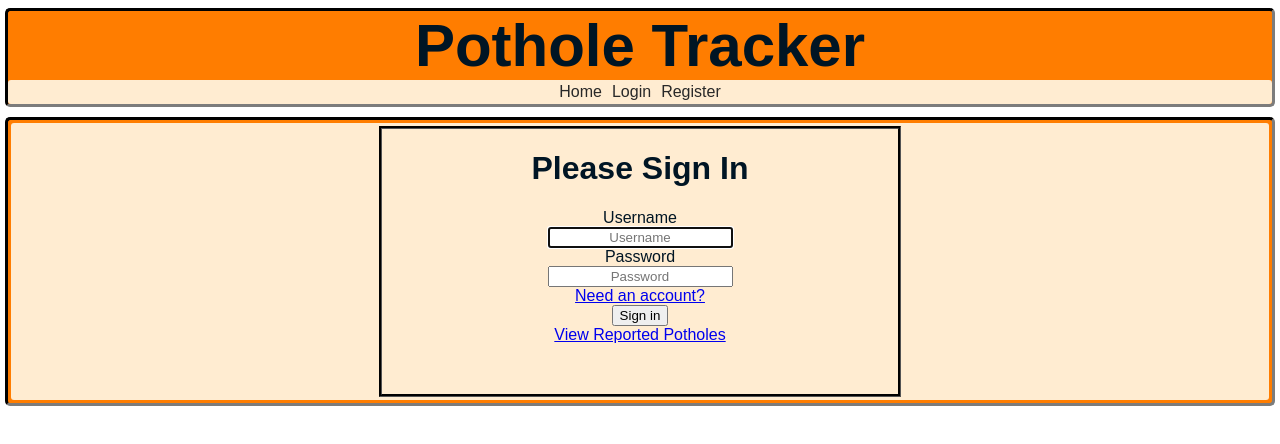
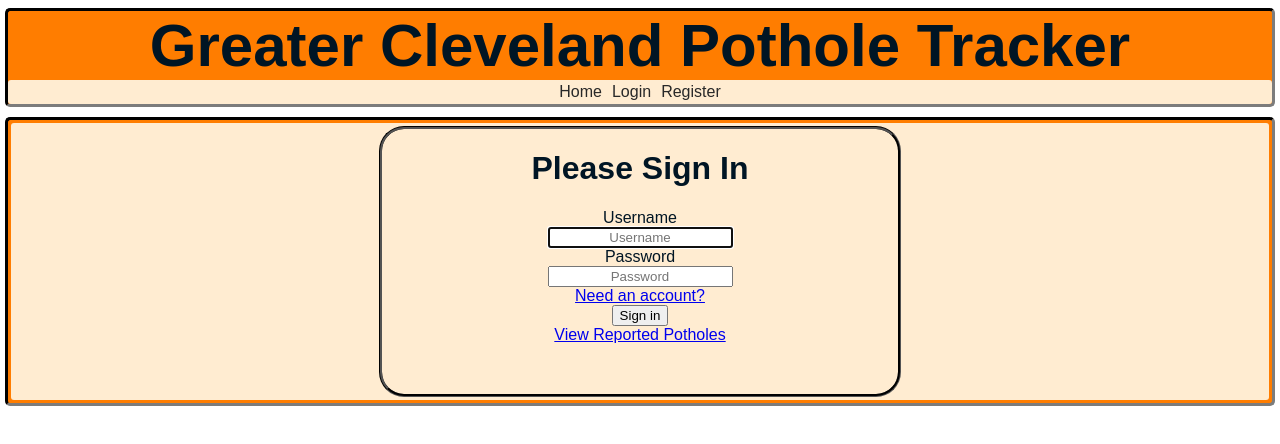
Before and after one commit to willsummy/TE-FinalCapstone, a Vue app in the folder vue/: page /login in a window 1280 px wide. Shown: the top 444 px of the page. Built offline with nearby package versions, Linux system fonts and the light colour scheme; no server answers.

Commit message:
messing with css

```diff
--- a/vue/src/App.vue
+++ b/vue/src/App.vue
@@ -1,7 +1,7 @@
 <template>
   <div id="app">
     <div id="header">
-      <h1 id="title">Pothole Tracker</h1>
+      <h1 id="title">Greater Cleveland Pothole Tracker</h1>
       <div id="nav">
         <router-link id='homelink' class="routerlink" v-bind:class="{ bold: $route.path == '/' }" v-bind:to="{ name: 'home' }">Home</router-link>
         <router-link id='loginlink' class="routerlink" v-bind:class="{ bold: $route.path == '/login' }" v-bind:to="{ name: 'login' }" v-if="$store.state.token == ''">Login</router-link>
@@ -82,4 +82,6 @@ export default {
   text-decoration: underline;
 }
 
+
+
 </style>
--- a/vue/src/components/GoogleMap.vue
+++ b/vue/src/components/GoogleMap.vue
@@ -1,10 +1,10 @@
 <template>
   <div id="mapdiv">
     <GmapMap
-      id="gamp"
+      id="map"
       :center='center'
       :zoom='10'
-      style='width:100%;  height: 400px;'
+
     >
       <GmapMarker
         :key="index"
@@ -84,5 +84,14 @@ export default {
     #map {
       height: 600px;
       background: gray;
+      border: 5px solid #78290f;
+      width: 75%;
+      height: 400px;
+    }
+
+    #mapdiv {
+      display: flex;
+      flex-direction: row;
+      justify-content: center;
     }
 </style>
--- a/vue/src/views/Login.vue
+++ b/vue/src/views/Login.vue
@@ -92,9 +92,9 @@ export default {
     flex-direction: column;
     align-items: center;
     align-content: space-around;
-    margin: auto;
     border-style: groove;
     border-color: black;
+    border-radius: 25px;
     padding-left: 150px;
     padding-right: 150px;
     padding-bottom: 50px;
```
Also changed, not shown: vue/src/images/877084649350a71bad73ebd6339c49f9.jpg (added), vue/src/images/Greater Cleveland Pothole Tracker-01.png (added).
